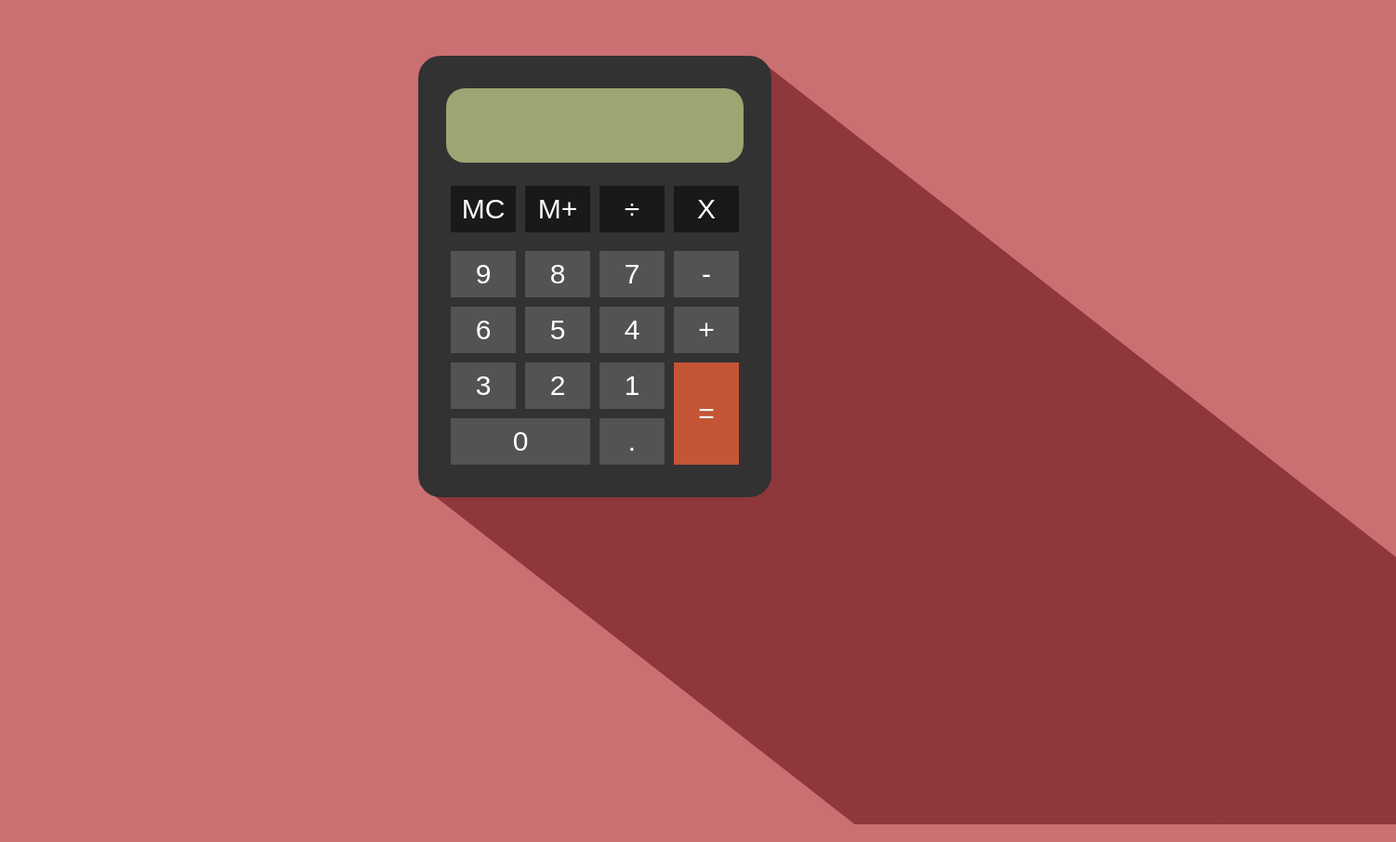
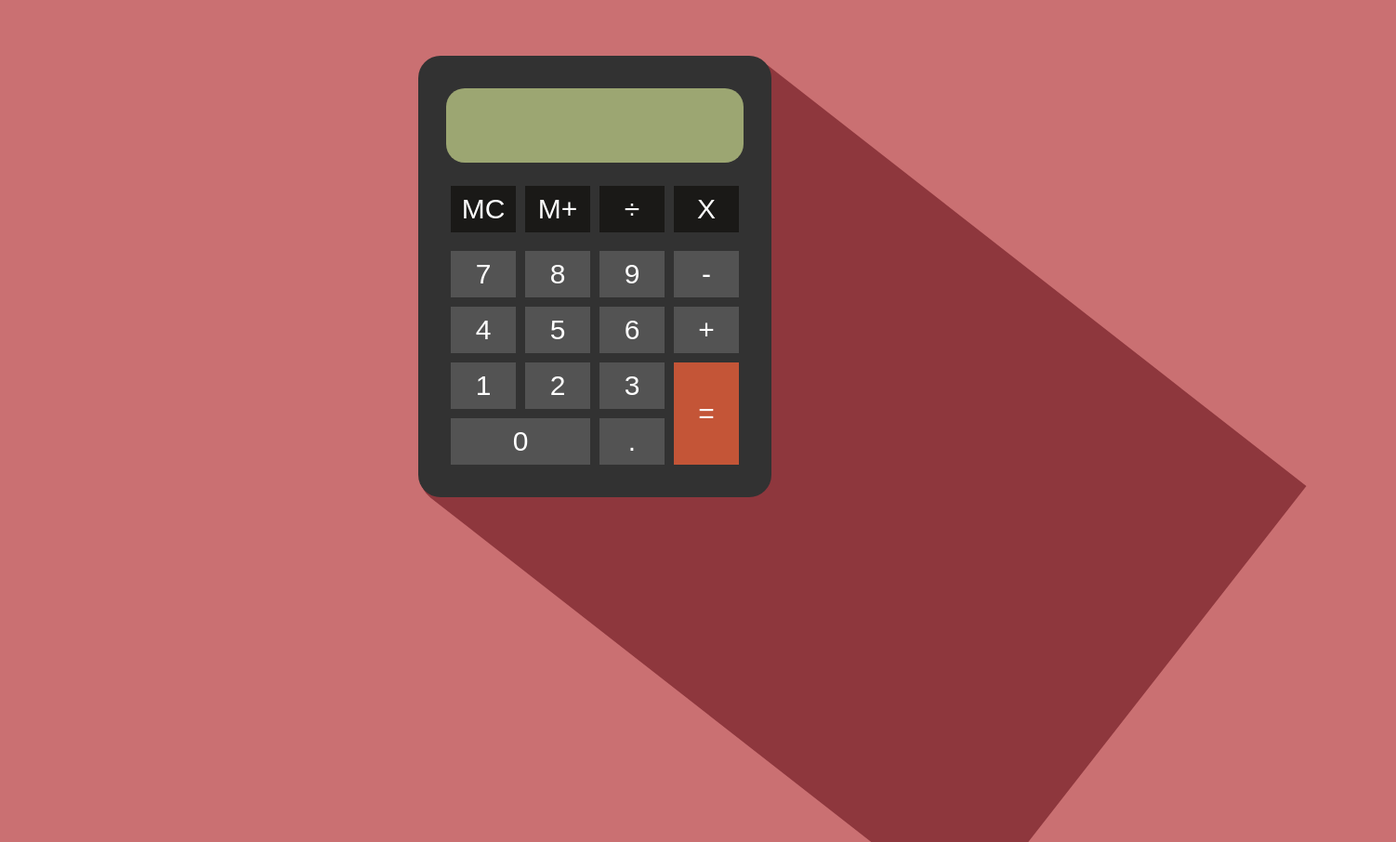
Before and after one commit to samandarwebdeveloper/calc-UI, a plain HTML site: page index.html in a window 1280 px wide. Shown: the part 111-1017 px from the top of the page at 93% size, 1502 px wide, since content can reach past the window. Drawn offline with Linux system fonts and the light colour scheme.

Commit message:
Add buttons number

```diff
--- a/index.html
+++ b/index.html
@@ -20,15 +20,15 @@
                     </div>
                     <div class="calc-other__buttons">
                         <div class="calc-num__buttons">
+                            <button class="calc-number__btn">7</button>
+                            <button class="calc-number__btn">8</button>
                             <button class="calc-number__btn">9</button>
-                            <button class="calc-number__btn">8</button>
-                            <button class="calc-number__btn">7</button>
+                            <button class="calc-number__btn">4</button>
+                            <button class="calc-number__btn">5</button>
                             <button class="calc-number__btn">6</button>
-                            <button class="calc-number__btn">5</button>
-                            <button class="calc-number__btn">4</button>
+                            <button class="calc-number__btn">1</button>
+                            <button class="calc-number__btn">2</button>
                             <button class="calc-number__btn">3</button>
-                            <button class="calc-number__btn">2</button>
-                            <button class="calc-number__btn">1</button>
                             <button class="calc-number__btn zero-btn">0</button>
                             <button class="calc-number__btn">.</button>
                         </div>
--- a/style.css
+++ b/style.css
@@ -30,15 +30,16 @@ body {
 .calc::after {
     z-index: -1;
     position: relative;
-    margin-top: 222px;
-    margin-left: 260px;
+    margin-top: 50px;
+    margin-left: 70px;
     content: "";
     display: block;
     width: 765px;
-    height: 285px;
+    height: 590px;
     background-color: #8E373D;
-    box-shadow: 0px 100px 0px 150px #8E373D;
     transform: rotate(38deg);
+    border-top-left-radius: 30px;
+    border-bottom-left-radius: 30px;
 }
 
 .calc-monitor {
```
